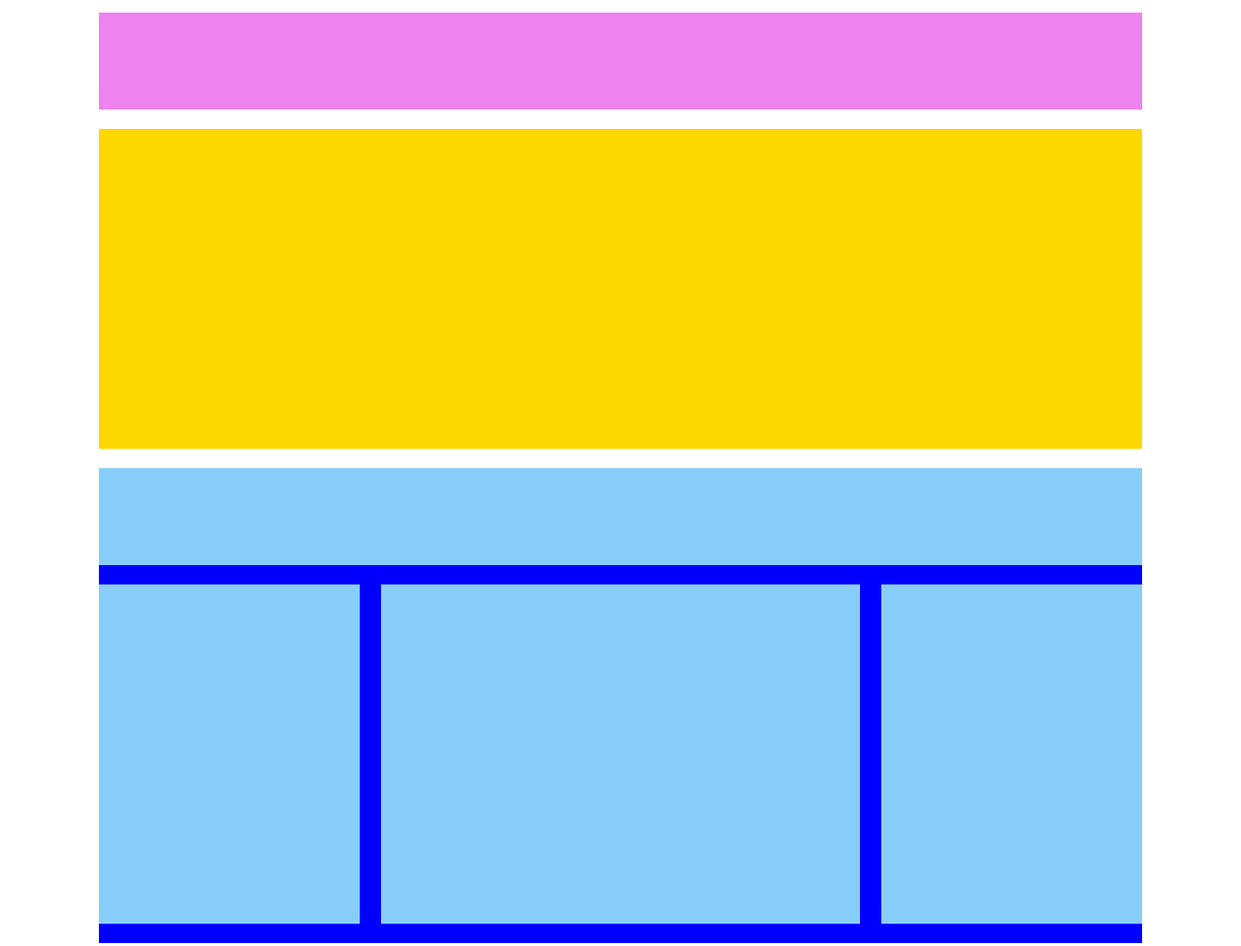
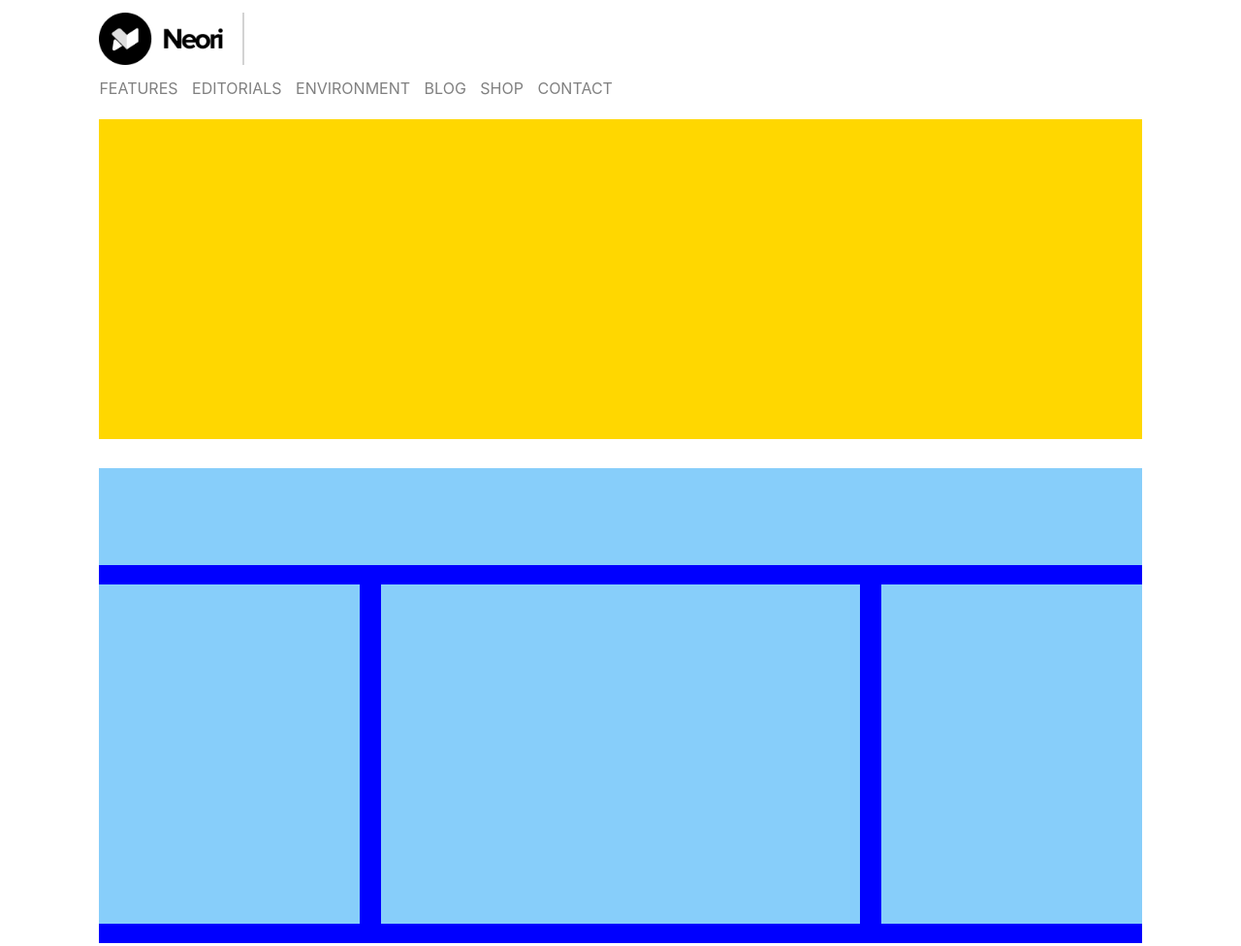
Before and after one commit to dominici94/htmlcss-wp, a plain HTML site: page index.html in a window 1280 px wide. Shown: the top 976 px of the page at 97% size. Drawn offline with Linux system fonts and the light colour scheme.

Commit message:
header-top

```diff
--- a/CSS/style.css
+++ b/CSS/style.css
@@ -15,9 +15,9 @@
     float: left;
 }
 
-.right{
+/* .right{
     float: right;
-}
+} */
 
 .clearfix::after{
     content: "";
@@ -27,20 +27,7 @@
 
 body{
     margin: 1% 8%;
-}
-
-/* header */
-
-header{
-    height: 450px;
-}
-
-.header-top{
-    width: 100%;
-}
-
-.jumbotron{
-    width: 100%;
+    font-family: -apple-system, BlinkMacSystemFont, 'Segoe UI', Roboto, Oxygen, Ubuntu, Cantarell, 'Open Sans', 'Helvetica Neue', sans-serif;
 }
 
 .margin-btm{
@@ -53,6 +40,41 @@ header{
 
 .pad-btm{
     padding-bottom: 20px;
+}
+
+/* header */
+
+header{
+    height: 450px;
+}
+
+.header-top{
+    width: 100%;
+    height: 20%;
+}
+
+#logo{
+    /* height: calc(60%); */
+    height: 60%;
+    border-right: 2px solid lightgrey;
+    padding-right: 20px;
+}
+
+nav{
+    height: 40%;
+    padding-top: 10px;
+}
+
+li{
+    display: inline-block;
+    margin-right: 10px;
+    color: grey;
+    text-transform: uppercase;
+}
+
+.jumbotron{
+    width: 100%;
+    height: 80%;
 }
 
 /* main */
@@ -77,7 +99,8 @@ footer{
     height: 50px;
 }
 
-/* debug */
+
+/* ***********************************debug*********************************  */
 
 .header-top .debug{
     height: 100px;
--- a/index.html
+++ b/index.html
@@ -13,7 +13,21 @@
 
         <!-- header-top -->
         <section class="header-top margin-btm">
-            <div class="debug"></div>
+            <!-- <div class=" debug"> -->
+                <img id="logo" src="img/logo.png" alt="logo Neori">
+            <!-- </div> -->
+                <nav>
+                    <ul>
+                        <li>features</li>
+                        <li>editorials</li>
+                        <li>environment</li>
+                        <li>blog</li>
+                        <li>shop</li>
+                        <li>contact</li>
+                    </ul>
+                </nav>
+
+
         </section>
 
         <!-- jumbotron -->
```
